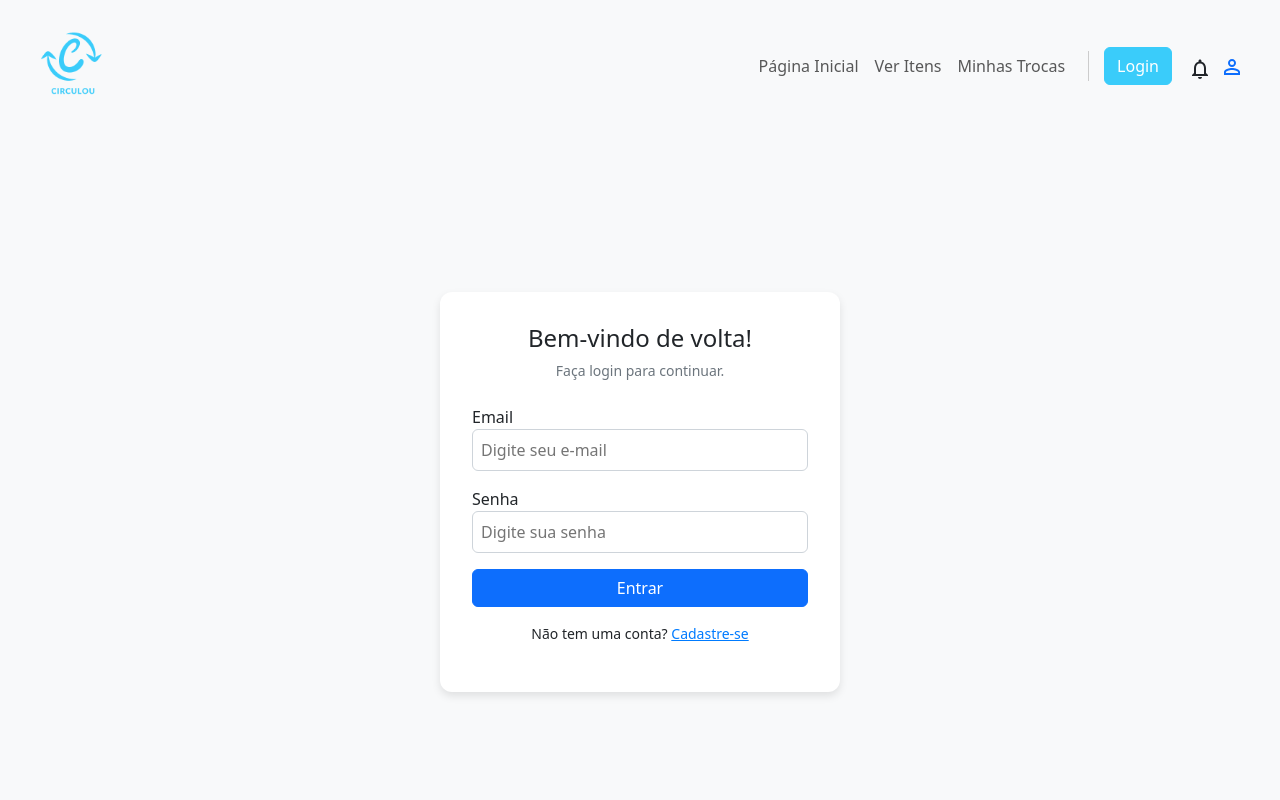
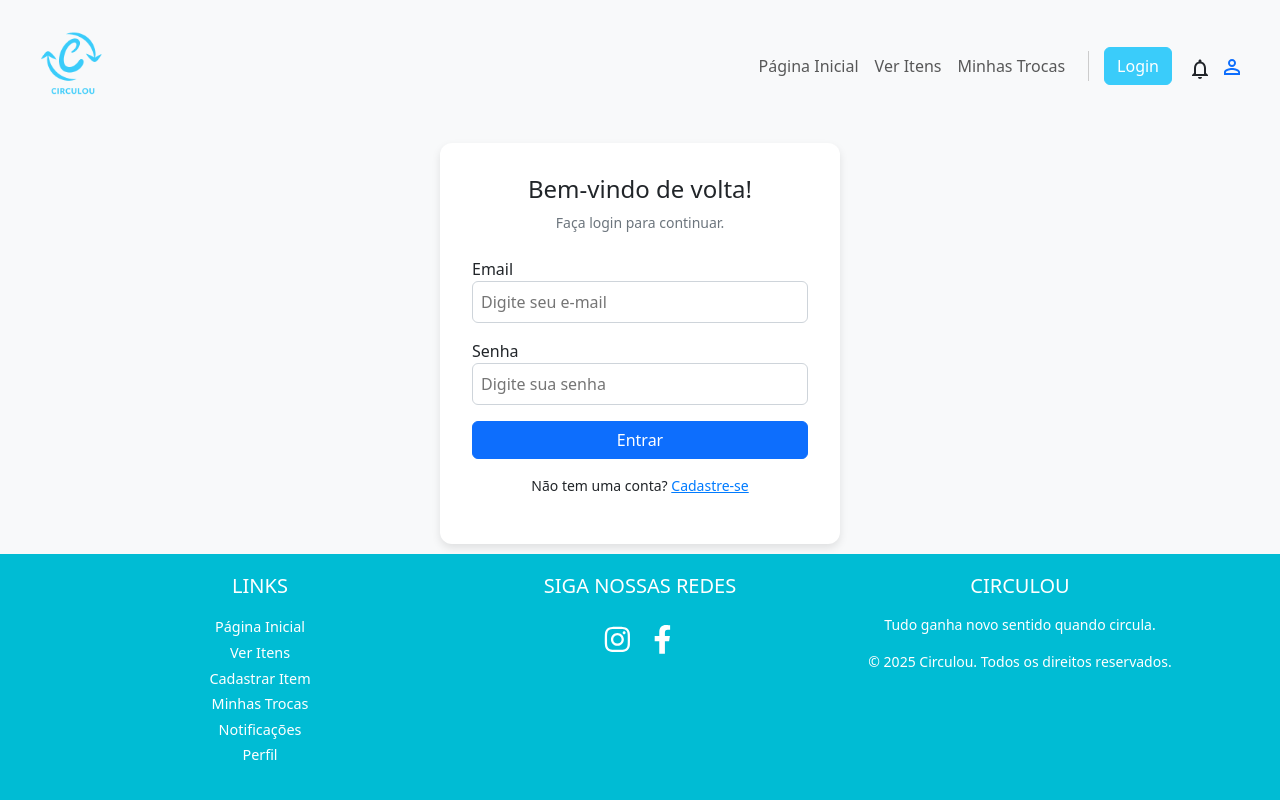
Before and after one commit to brunamartinsdev/frontend-feira-de-trocas, a React (Vite) app: page /login in a window 1280 px wide. Shown: the top 800 px of the page. Built offline with nearby package versions, Linux system fonts and the light colour scheme.

Commit message:
atualização

```diff
--- a/src/App.css
+++ b/src/App.css
@@ -0,0 +1,17 @@
+html, body, #root {
+  height: 100%;
+  margin: 0;
+  padding: 0;
+}
+
+main {
+  flex: 1;
+}
+
+#root {
+  display: flex;
+  flex-direction: column;
+}
+main {
+  padding-bottom: 40px;
+}
```
